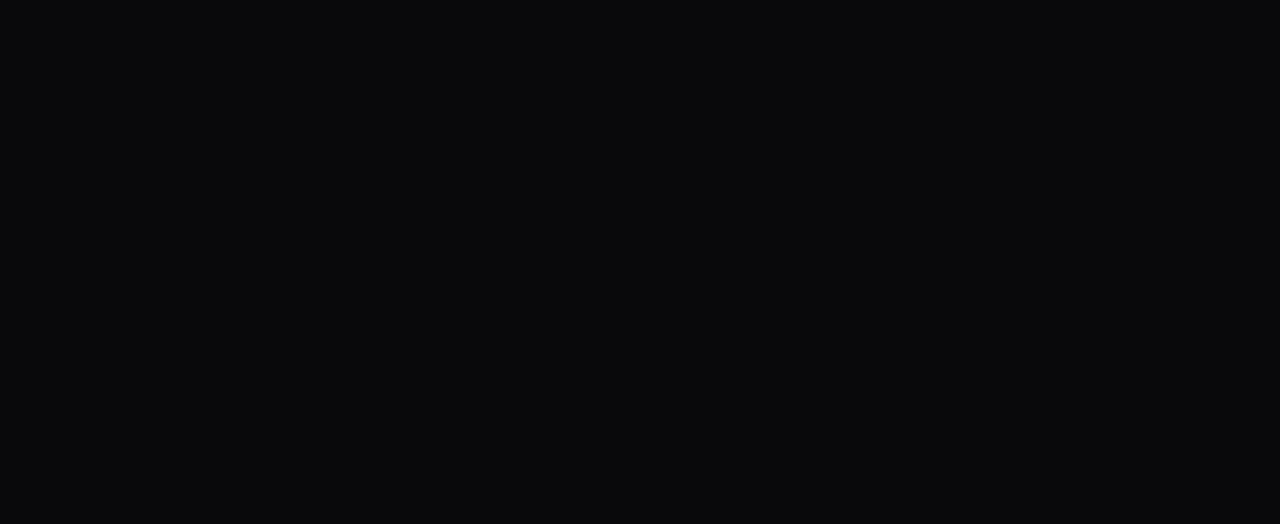
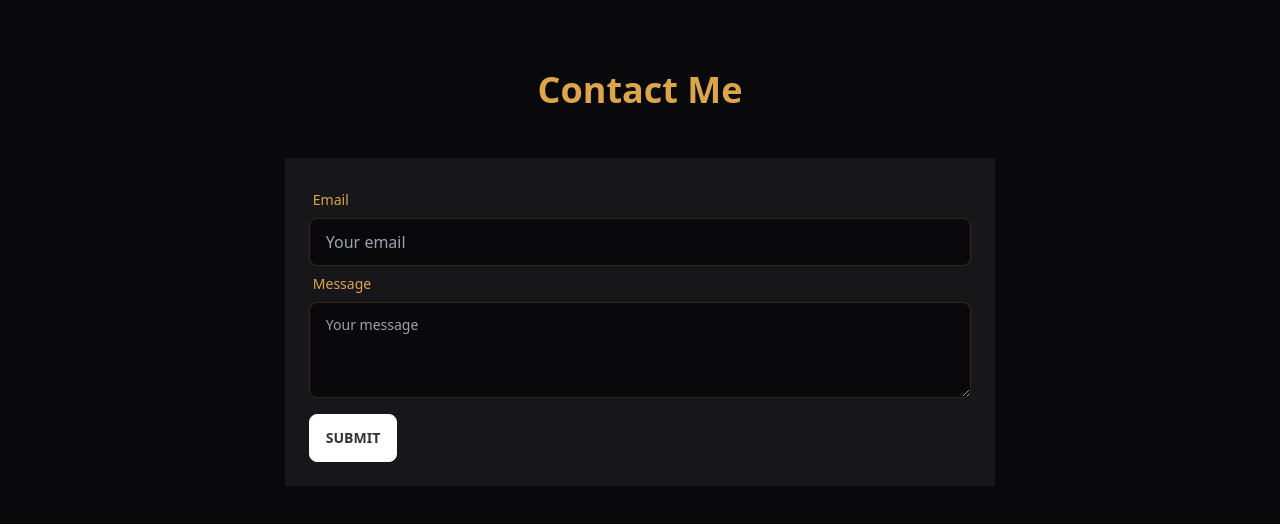
Before and after one commit to muntashir-wahid/muntashir_wahid, a React (Create React App) app: page / in a window 1280 px wide. Shown: the part 3458-3982 px from the top of the page. Before the commit the page ends 3464 px from the top, so only its background shows below. Built offline with nearby package versions, Linux system fonts and the light colour scheme.

Commit message:
created contact section

```diff
--- a/package.json
+++ b/package.json
@@ -3,12 +3,14 @@
   "version": "0.1.0",
   "private": true,
   "dependencies": {
+    "@formspree/react": "^2.4.1",
     "@testing-library/jest-dom": "^5.16.5",
     "@testing-library/react": "^13.4.0",
     "@testing-library/user-event": "^13.5.0",
     "daisyui": "^2.43.0",
     "react": "^18.2.0",
     "react-dom": "^18.2.0",
+    "react-hot-toast": "^2.4.0",
     "react-scripts": "5.0.1",
     "web-vitals": "^2.1.4"
   },
--- a/src/App.js
+++ b/src/App.js
@@ -1,5 +1,6 @@
 import About from "./components/About/About";
 import Banner from "./components/Banner/Banner";
+import Contact from "./components/Contact/Contact";
 import Projects from "./components/Projects/Projects";
 import Skills from "./components/Skills/Skills";
 
@@ -10,6 +11,7 @@
       <About />
       <Skills />
       <Projects />
+      <Contact />
     </main>
   );
 }
--- /dev/null
+++ b/src/components/Contact/Contact.js
@@ -0,0 +1,68 @@
+import React, { useRef } from "react";
+import { useForm, ValidationError } from "@formspree/react";
+import SectionWrapper from "../UI/SectionWrapper/SectionWrapper";
+import { toast, Toaster } from "react-hot-toast";
+
+const Contact = () => {
+  const [state, handleSubmit] = useForm("xrgdnrpb");
+  const contactFormRef = useRef();
+  if (state.succeeded) {
+    contactFormRef.current.reset();
+    toast.success("Your message was sent to Muntashir Wahid");
+  }
+
+  return (
+    <SectionWrapper className="px-2 md:px-12">
+      <h2 className="text-center font-bold text-4xl mb-12">Contact Me</h2>
+      <div className="bg-base-200 p-6 w-full lg:w-3/5 mx-auto">
+        <form ref={contactFormRef} onSubmit={handleSubmit}>
+          <div className="form-control w-full">
+            <label className="label">
+              <span className="label-text">Email</span>
+            </label>
+            <input
+              id="email"
+              type="email"
+              placeholder="Your email"
+              name="email"
+              className="input input-bordered w-full"
+            />
+            <ValidationError
+              prefix="Email"
+              field="email"
+              errors={state.errors}
+            />
+          </div>
+
+          <div className="form-control">
+            <label className="label">
+              <span className="label-text">Message</span>
+            </label>
+            <textarea
+              id="message"
+              name="message"
+              className="textarea textarea-bordered h-24"
+              placeholder="Your message"
+            ></textarea>
+            <ValidationError
+              prefix="Message"
+              field="message"
+              errors={state.errors}
+            />
+          </div>
+
+          <button
+            className="btn btn-primary mt-4"
+            type="submit"
+            disabled={state.submitting}
+          >
+            Submit
+          </button>
+        </form>
+      </div>
+      <Toaster position="top-center" reverseOrder={false} />
+    </SectionWrapper>
+  );
+};
+
+export default Contact;
```
Also changed, not shown: 1 other file (tests, documents, lock files or other folders).
